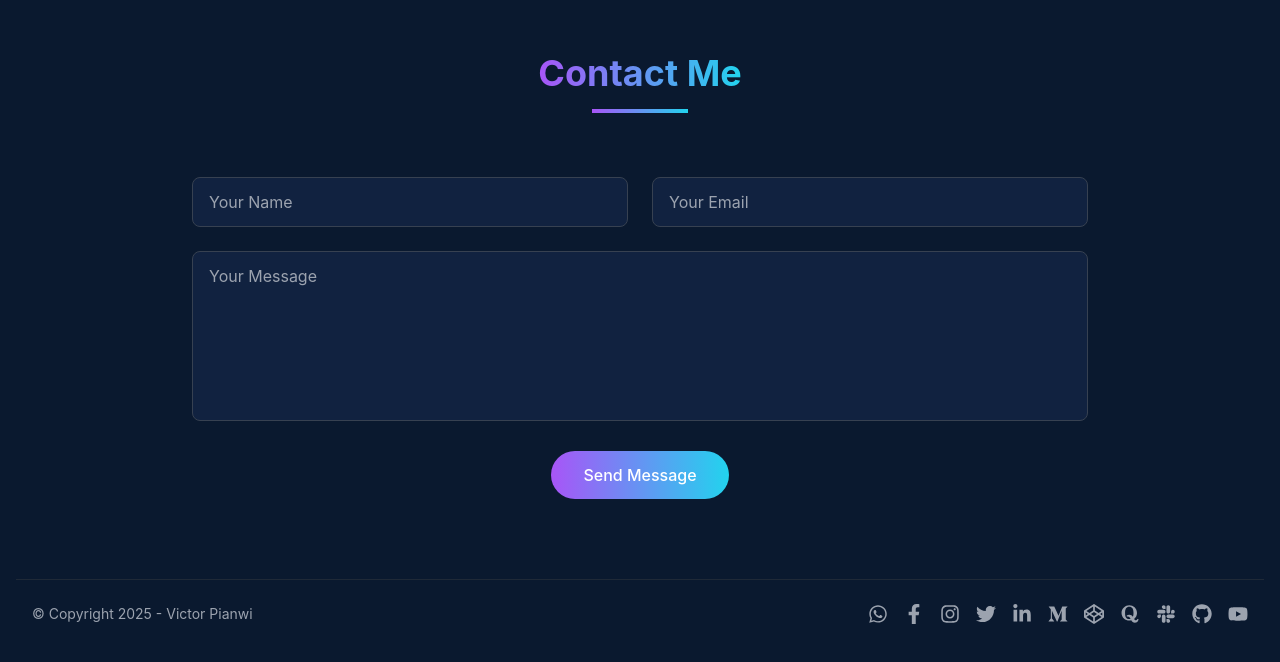
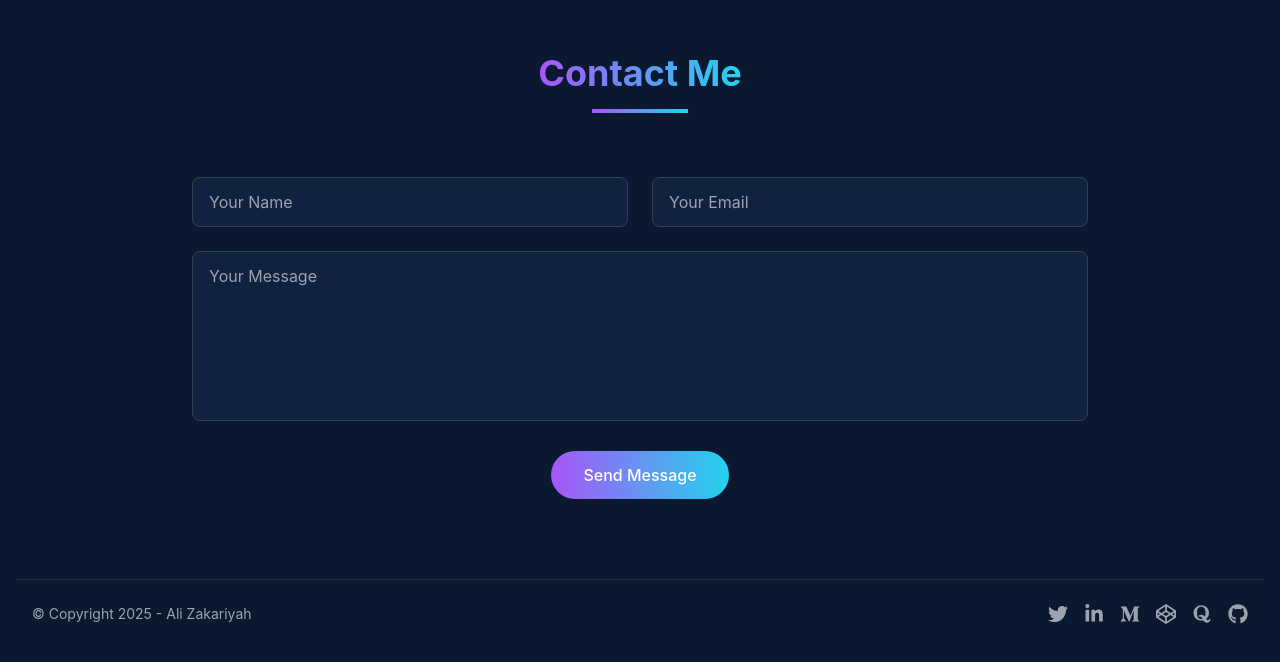
Before and after one commit to alibaba0010/My-Portfolio, a React (Vite) app: page / in a window 1280 px wide. Shown: the part 5137-5799 px from the top of the page. Built offline with nearby package versions, Linux system fonts and the light colour scheme.

Commit message:
minor chages to footer

```diff
--- a/src/components/Footer.jsx
+++ b/src/components/Footer.jsx
@@ -2,17 +2,12 @@ import React, { useEffect, useState } from "react";
 import { motion, AnimatePresence } from "framer-motion";
 
 import {
-  FaWhatsapp,
-  FaFacebookF,
-  FaInstagram,
   FaTwitter,
   FaLinkedinIn,
   FaMediumM,
   FaCodepen,
   FaQuora,
-  FaSlack,
   FaGithub,
-  FaYoutube,
   FaArrowCircleUp,
 } from "react-icons/fa";
 const Footer = () => {
@@ -34,17 +29,12 @@ const Footer = () => {
     });
   };
   const socialLinks = [
-    { icon: FaWhatsapp, url: "https://wa.me/yourwhatsapp" },
-    { icon: FaFacebookF, url: "https://facebook.com/yourprofile" },
-    { icon: FaInstagram, url: "https://instagram.com/yourprofile" },
     { icon: FaTwitter, url: "https://twitter.com/yourprofile" },
     { icon: FaLinkedinIn, url: "https://linkedin.com/in/yourprofile" },
     { icon: FaMediumM, url: "https://medium.com/@yourprofile" },
     { icon: FaCodepen, url: "https://codepen.io/yourprofile" },
     { icon: FaQuora, url: "https://quora.com/profile/yourprofile" },
-    { icon: FaSlack, url: "https://slack.com/yourprofile" },
     { icon: FaGithub, url: "https://github.com/yourprofile" },
-    { icon: FaYoutube, url: "https://youtube.com/c/yourprofile" },
   ];
 
   return (
@@ -52,7 +42,7 @@ const Footer = () => {
       <div className="container mx-auto px-4">
         <div className="flex flex-col md:flex-row items-center justify-between gap-4">
           <p className="text-gray-400 text-sm">
-            © Copyright {new Date().getFullYear()} - Victor Pianwi
+            © Copyright {new Date().getFullYear()} - Ali Zakariyah
           </p>
 
           <div className="flex items-center justify-center flex-wrap gap-4">
```
